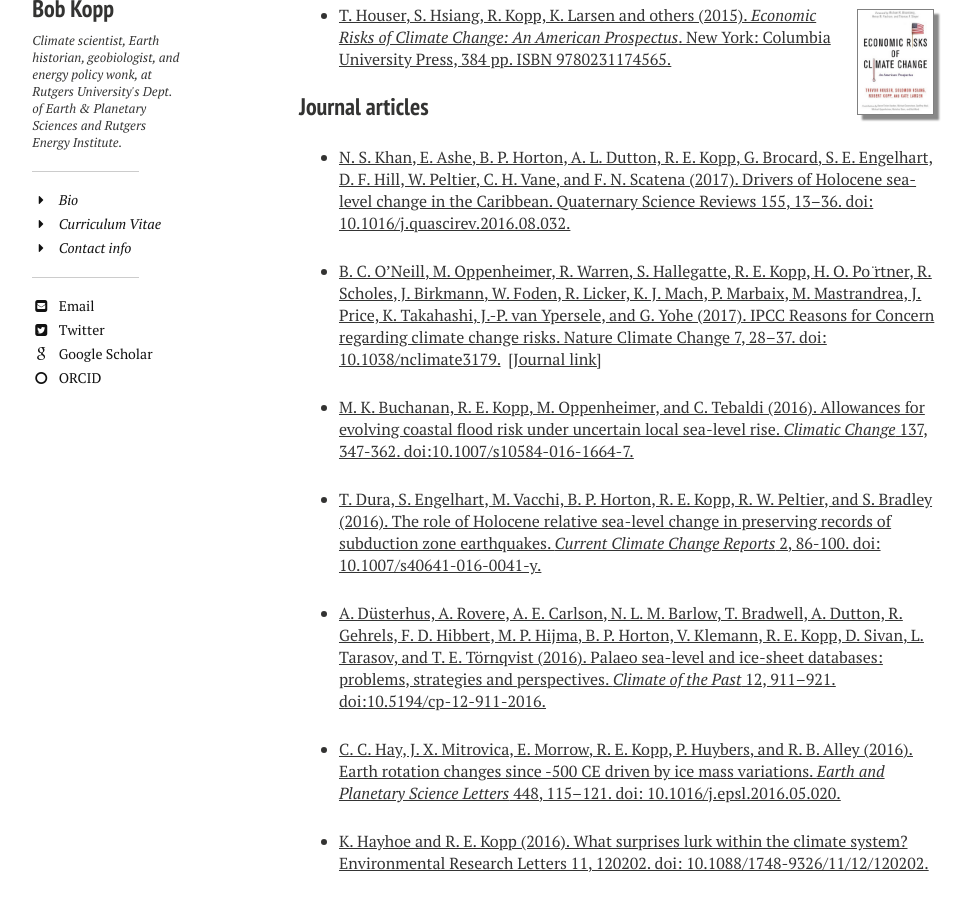
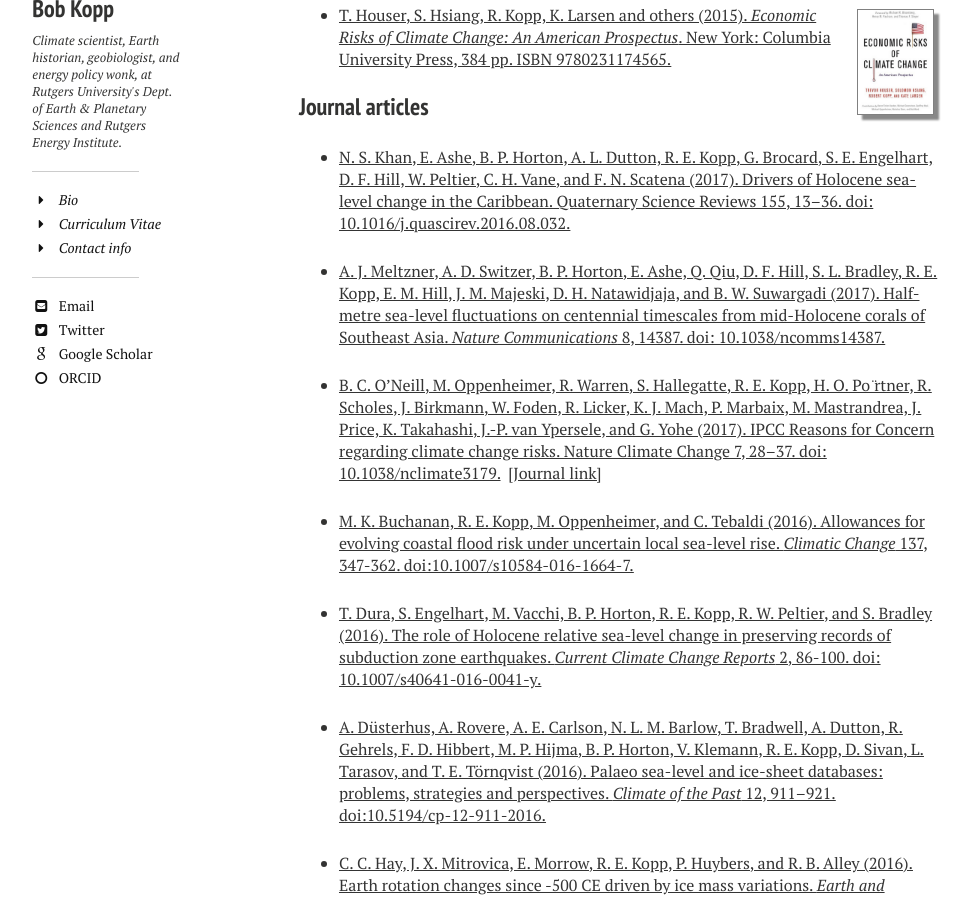
Before and after one commit to mrke/bobkopp.github.io, a Jekyll site: the page built from papers/index.md, in a window 1280 px wide and 900 px high, scrolled down 1250 px. Shown: the whole window, without its empty margins (21-992 px from the left). Built offline with Jekyll 4.4.1, drawn with Linux system fonts in a browser that asks for light colours; nearby versions of some CDN libraries.

Commit message:
Meltzner et al.

```diff
--- a/papers/index.md
+++ b/papers/index.md
@@ -40,6 +40,8 @@ image:
 ### Journal articles
 
 * [N. S. Khan, E. Ashe, B. P. Horton, A. L. Dutton, R. E. Kopp, G. Brocard, S. E. Engelhart, D. F. Hill, W. Peltier, C. H. Vane, and F. N. Scatena (2017). Drivers of Holocene sea-level change in the Caribbean. Quaternary Science Reviews 155, 13–36. doi: 10.1016/j.quascirev.2016.08.032.](http://dx.doi.org/10.1016/j.quascirev.2016.08.032)
+
+* [A. J. Meltzner, A. D. Switzer, B. P. Horton, E. Ashe, Q. Qiu, D. F. Hill, S. L. Bradley, R. E. Kopp, E. M. Hill, J. M. Majeski, D. H. Natawidjaja, and B. W. Suwargadi (2017). Half-metre sea-level fluctuations on centennial timescales from mid-Holocene corals of Southeast Asia. _Nature Communications_ 8, 14387. doi: 10.1038/ncomms14387.](http://dx.doi.org/10.1038/ncomms14387)
 
 * [B. C. O’Neill, M. Oppenheimer, R. Warren, S. Hallegatte, R. E. Kopp, H. O. Po ̈rtner, R. Scholes, J. Birkmann, W. Foden, R. Licker, K. J. Mach, P. Marbaix, M. Mastrandrea, J. Price, K. Takahashi, J.-P. van Ypersele, and G. Yohe (2017). IPCC Reasons for Concern regarding climate change risks. Nature Climate Change 7, 28–37. doi: 10.1038/nclimate3179.](http://rdcu.be/ohnY)   [[Journal link]](http://dx.doi.org/10.1038/nclimate3179)
 
```
